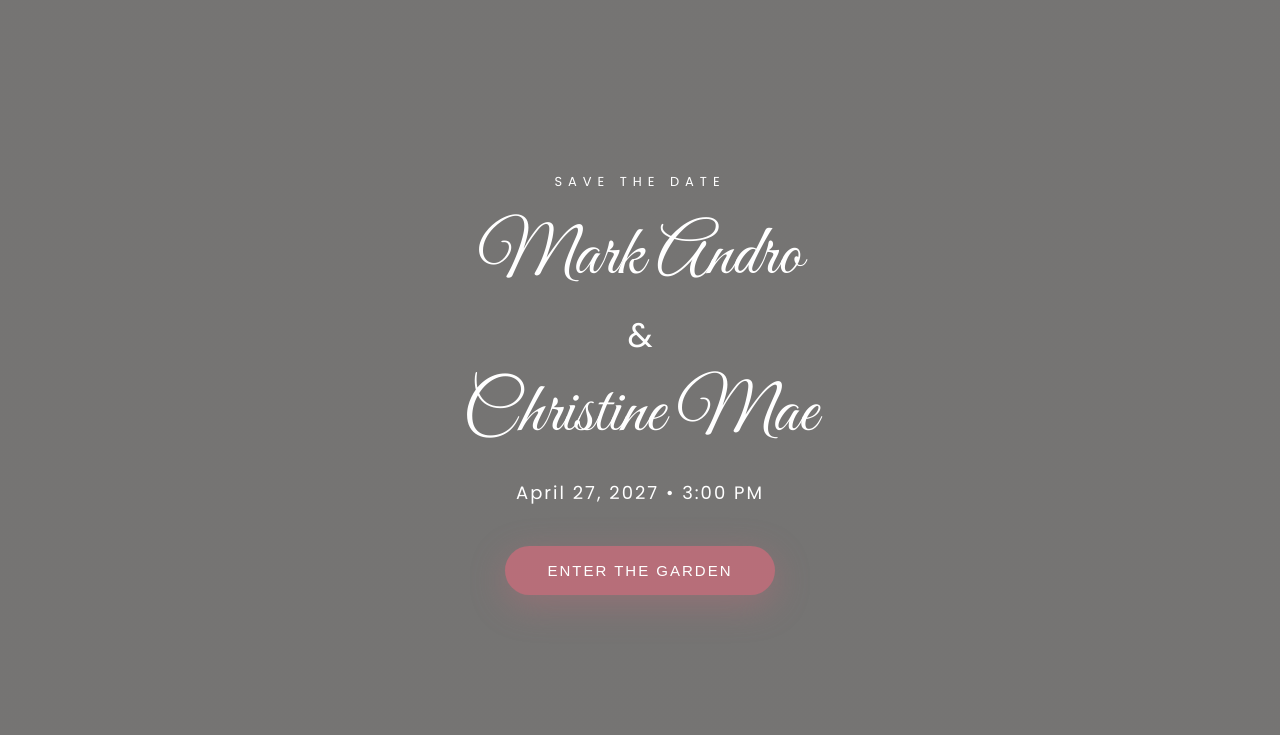
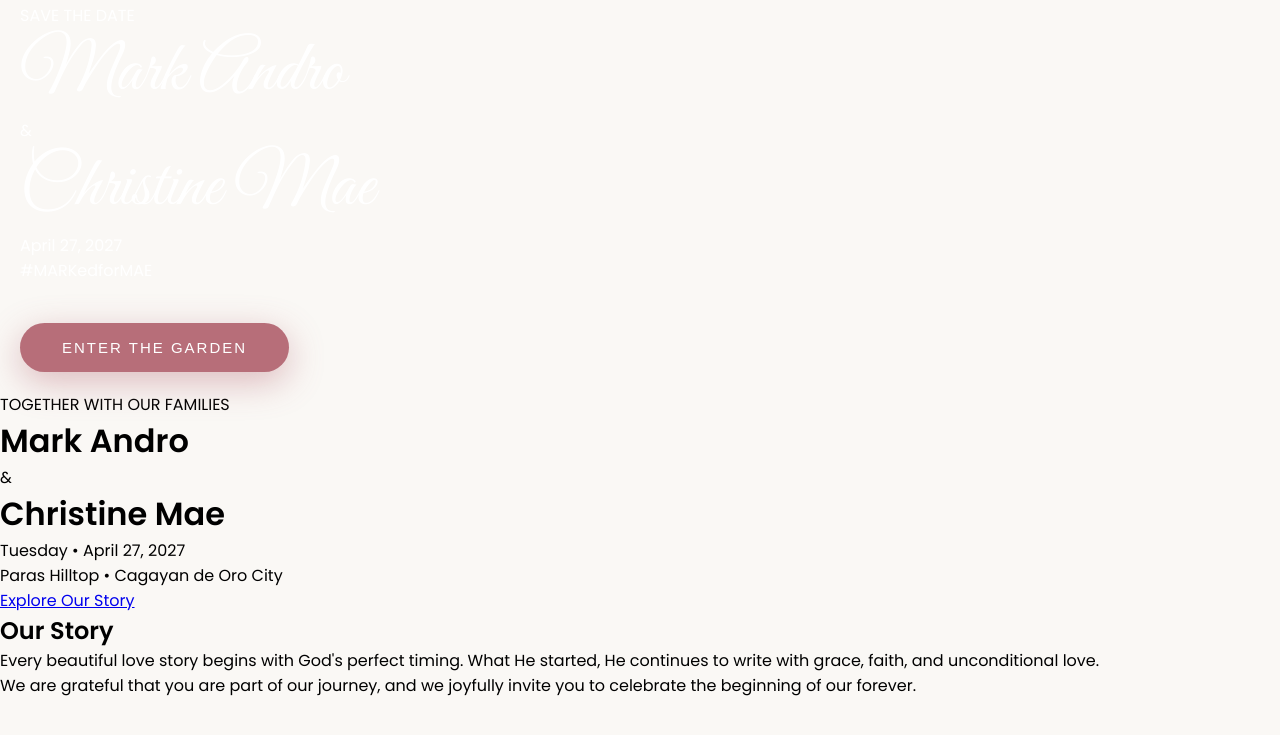
Before and after one commit to mackxllona25-prog/marked-for-mae, a plain HTML site: page index.html in a window 1280 px wide. Shown: the part 17-752 px from the top of the page. Drawn offline with Linux system fonts and the light colour scheme.

Commit message:
Update index.html

```diff
--- a/index.html
+++ b/index.html
@@ -1,50 +1,125 @@
 <!DOCTYPE html>
 <html lang="en">
-
 <head>
-
     <meta charset="UTF-8">
-
     <meta name="viewport" content="width=device-width, initial-scale=1.0">
 
     <title>Mark Andro & Christine Mae | April 27, 2027</title>
 
+    <meta name="description" content="The official wedding invitation of Mark Andro and Christine Mae.">
+
     <link rel="preconnect" href="https://fonts.googleapis.com">
-
     <link rel="preconnect" href="https://fonts.gstatic.com" crossorigin>
 
-<link href="https://fonts.googleapis.com/css2?family=Cormorant+Garamond:wght@400;600;700&family=Great+Vibes&family=Poppins:wght@300;400;500;600&display=swap" rel="stylesheet">
+    <link href="https://fonts.googleapis.com/css2?family=Great+Vibes&family=Cormorant+Garamond:wght@400;600;700&family=Poppins:wght@300;400;500;600&display=swap" rel="stylesheet">
 
     <link rel="stylesheet" href="style.css">
-
 </head>
 
 <body>
 
-<section id="opening">
+<!-- ===========================
+     OPENING SCREEN
+=========================== -->
 
-<div class="overlay"></div>
+<div id="opening-screen">
+
+    <div class="opening-overlay"></div>
 
     <div class="opening-content">
 
-<p class="eyebrow">SAVE THE DATE</p>
+        <p class="opening-small">
+            SAVE THE DATE
+        </p>
 
         <h1>Mark Andro</h1>
 
-<div class="ampersand">&</div>
+        <div class="and">&</div>
 
         <h1>Christine Mae</h1>
 
-<p class="date">April 27, 2027 • 3:00 PM</p>
+        <p class="opening-date">
+            April 27, 2027
+        </p>
 
-<button id="enterBtn">ENTER THE GARDEN</button>
+        <p class="opening-hashtag">
+            #MARKedforMAE
+        </p>
+
+        <button id="enterBtn">
+            ENTER THE GARDEN
+        </button>
+
+    </div>
+
+</div>
+
+<!-- ===========================
+     HERO
+=========================== -->
+
+<header id="hero">
+
+    <div class="hero-overlay"></div>
+
+    <div class="hero-content">
+
+        <p class="hero-label">
+            TOGETHER WITH OUR FAMILIES
+        </p>
+
+        <h1>
+            Mark Andro
+        </h1>
+
+        <div class="hero-and">
+            &
+        </div>
+
+        <h1>
+            Christine Mae
+        </h1>
+
+        <p class="hero-date">
+            Tuesday • April 27, 2027
+        </p>
+
+        <p class="hero-location">
+            Paras Hilltop • Cagayan de Oro City
+        </p>
+
+        <a href="#story" class="hero-button">
+            Explore Our Story
+        </a>
+
+    </div>
+
+</header>
+
+<!-- ===========================
+     OUR STORY
+=========================== -->
+
+<section id="story">
+
+    <div class="container">
+
+        <h2>
+            Our Story
+        </h2>
+
+        <p>
+            Every beautiful love story begins with God's perfect timing.
+            What He started, He continues to write with grace, faith,
+            and unconditional love.
+        </p>
+
+        <p>
+            We are grateful that you are part of our journey,
+            and we joyfully invite you to celebrate the beginning
+            of our forever.
+        </p>
 
     </div>
 
 </section>
-
-<script src="script.js"></script>
-
-</body>
-
-</html>
```
Lines whose indentation alone changed are shown as unchanged.
